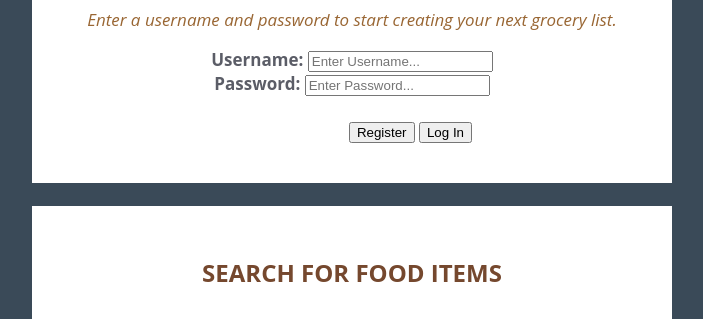
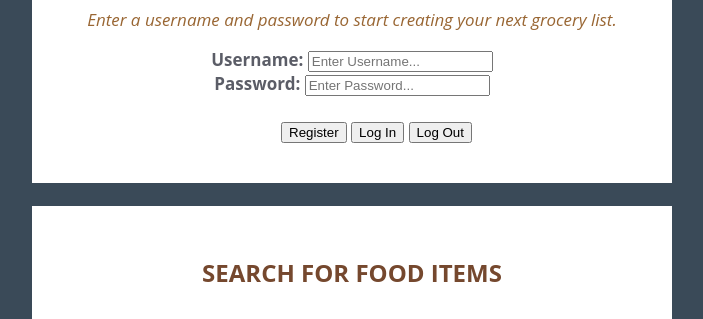
Before and after one commit to mlscandinaro/comp20final, a website: page index.html in a window 1280 px wide. Shown: the part 463-782 px from the top of the page, without its empty margins (288-991 px from the left). Drawn offline with Linux system fonts and the light colour scheme.

Commit message:
Update index.html

```diff
--- a/index.html
+++ b/index.html
@@ -144,6 +144,7 @@ maya scandinaro
                     <div class="buttonbox">
                     <button type="submit" name="signUpBttn">Register</button>
                     <button type="submit" name="logBttn">Log In</button>
+                    <button type="submit" name="logOutBttn">Log Out</button>
                     </div>
                 </form>
             </section><br>
```
